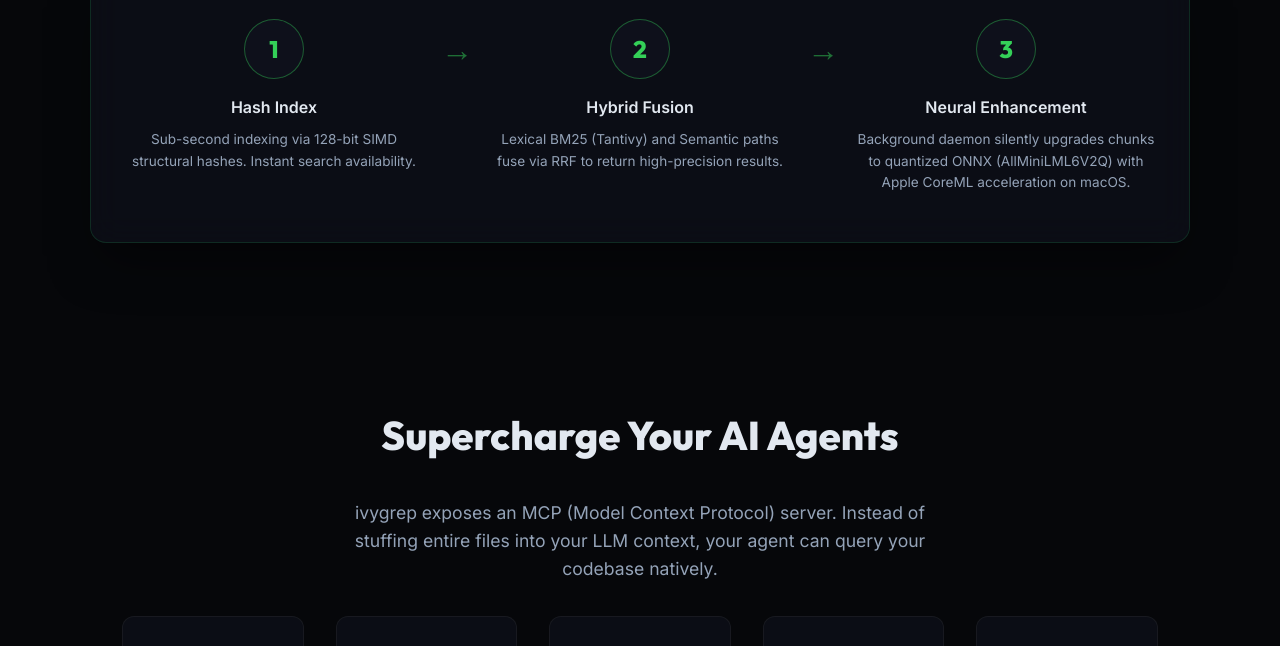
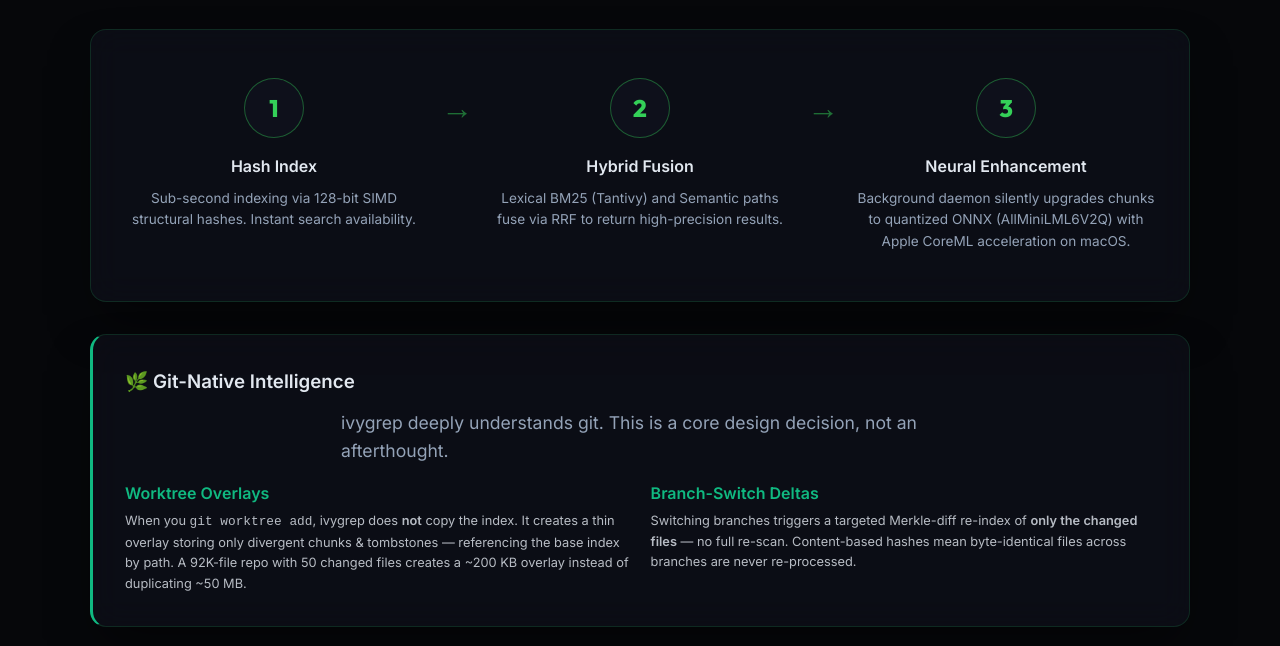
Before and after one commit to bvolpato/ivygrep, a plain HTML site: page index.html in a window 1280 px wide. Shown: the part 3779-4425 px from the top of the page. Drawn offline with Linux system fonts and the light colour scheme.

Commit message:
docs: add git-native intelligence section

```diff
--- a/index.html
+++ b/index.html
@@ -151,6 +151,12 @@
                         <td>❌</td>
                         <td><span class="highlight">✅</span></td>
                     </tr>
+                    <tr>
+                        <td>Git-native (worktrees, branches)</td>
+                        <td>❌</td>
+                        <td>❌</td>
+                        <td><span class="highlight">✅</span></td>
+                    </tr>
                 </tbody>
             </table>
         </div>
@@ -251,6 +257,21 @@
                 <div class="flow-icon">3</div>
                 <h4>Neural Enhancement</h4>
                 <p>Background daemon silently upgrades chunks to quantized ONNX (AllMiniLML6V2Q) with Apple CoreML acceleration on macOS.</p>
+            </div>
+        </div>
+
+        <div class="glass-panel fade-in-scroll mt-4" style="border-left: 3px solid #10b981;">
+            <h3 style="display: flex; align-items: center; gap: 0.5rem; margin-bottom: 0.75rem;">🌿 Git-Native Intelligence</h3>
+            <p class="subtitle-small" style="margin-bottom: 1rem;">ivygrep deeply understands git. This is a core design decision, not an afterthought.</p>
+            <div class="grid grid-2" style="gap: 1.2rem;">
+                <div>
+                    <h4 style="color: #10b981; margin-bottom: 0.3rem;">Worktree Overlays</h4>
+                    <p class="text-xs opacity-80">When you <code>git worktree add</code>, ivygrep does <strong>not</strong> copy the index. It creates a thin overlay storing only divergent chunks &amp; tombstones — referencing the base index by path. A 92K-file repo with 50 changed files creates a ~200 KB overlay instead of duplicating ~50 MB.</p>
+                </div>
+                <div>
+                    <h4 style="color: #10b981; margin-bottom: 0.3rem;">Branch-Switch Deltas</h4>
+                    <p class="text-xs opacity-80">Switching branches triggers a targeted Merkle-diff re-index of <strong>only the changed files</strong> — no full re-scan. Content-based hashes mean byte-identical files across branches are never re-processed.</p>
+                </div>
             </div>
         </div>
     </section>
```
